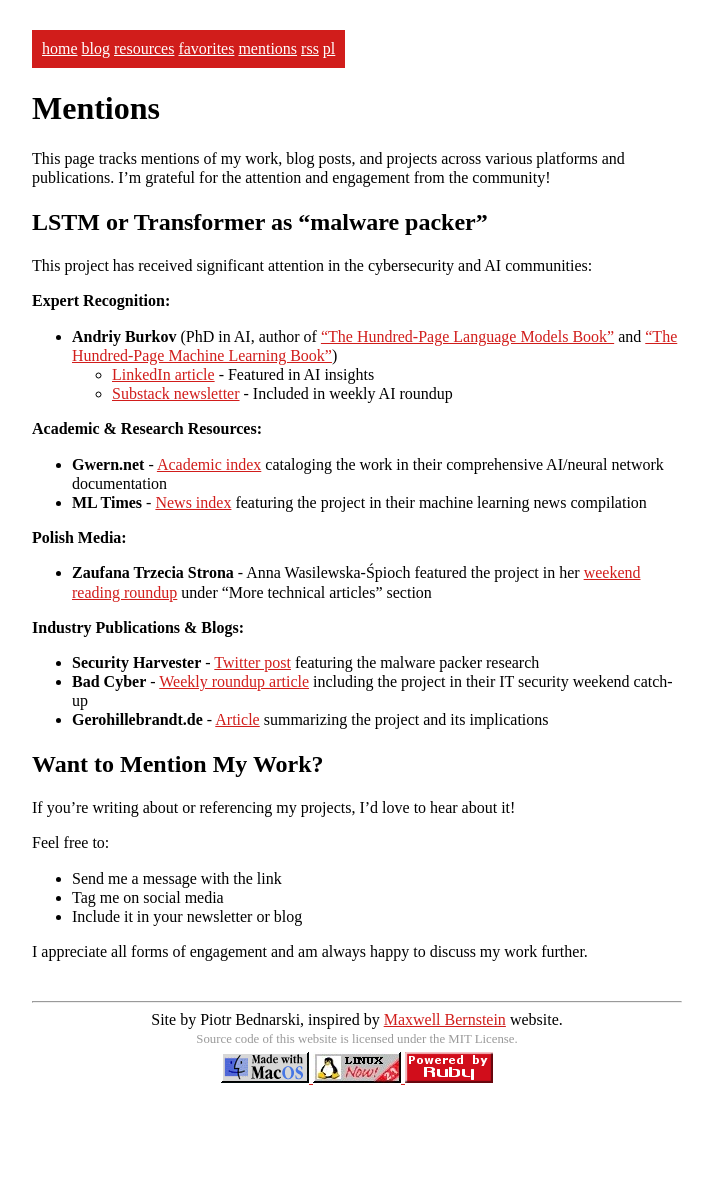
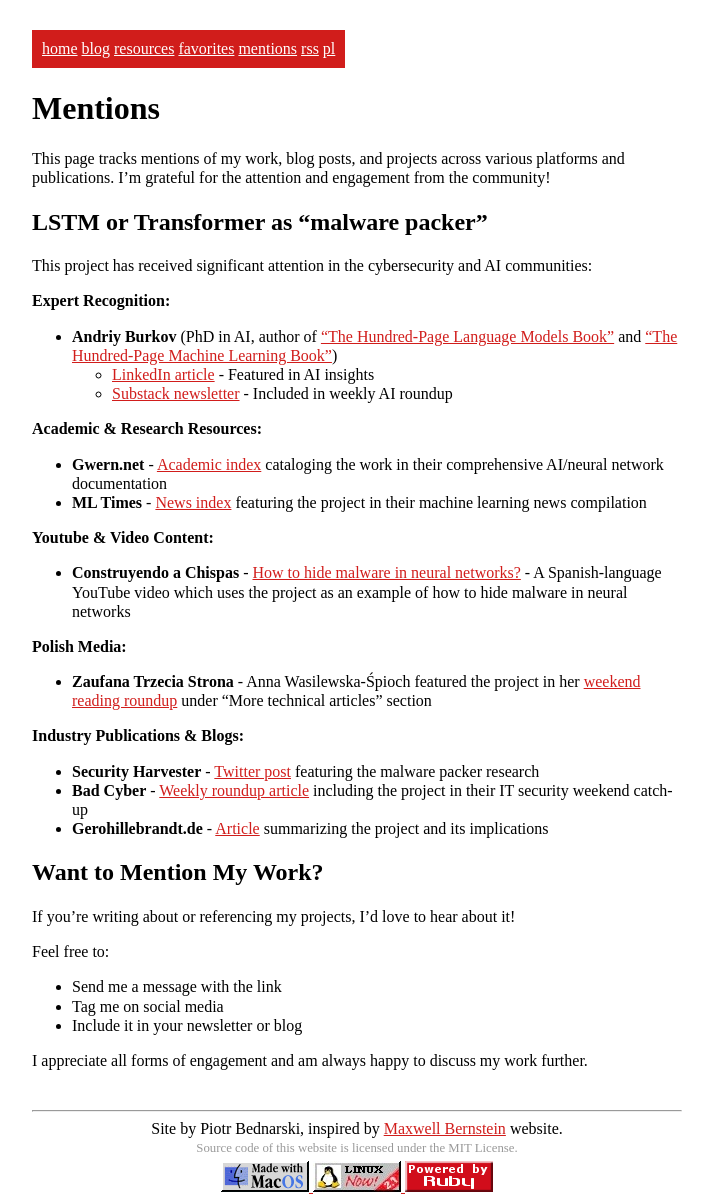
Before and after one commit to piotrmaciejbednarski/piotrmaciejbednarski.github.io, a Jekyll site: the page built from en/mentions.md, in a window 1280 px wide. Shown: the whole page, without its empty margins (283-996 px from the left). Built offline with Jekyll 4.4.1, drawn with Linux system fonts in a browser that asks for light colours; before the commit the page ends 1095 px from its top, so only the background shows below that.

Commit message:
update mentions page

```diff
--- a/en/mentions.md
+++ b/en/mentions.md
@@ -23,6 +23,10 @@ This project has received significant attention in the cybersecurity and AI comm
 - **Gwern.net** - [Academic index](https://gwern.net/doc/ai/nn/rnn/index) cataloging the work in their comprehensive AI/neural network documentation
 - **ML Times** - [News index](https://news.lambda.ai/news/2025-06-30) featuring the project in their machine learning news compilation
 
+**Youtube & Video Content:**
+
+- **Construyendo a Chispas** - [How to hide malware in neural networks?](https://www.youtube.com/watch?v=U-ACTyUEe2w) - A Spanish-language YouTube video which uses the project as an example of how to hide malware in neural networks
+
 **Polish Media:**
 
 - **Zaufana Trzecia Strona** - Anna Wasilewska-Śpioch featured the project in her [weekend reading roundup](https://zaufanatrzeciastrona.pl/post/weekendowa-lektura-odcinek-631-2025-07-06-bierzcie-i-czytajcie/) under "More technical articles" section
```
Also changed, not shown: pl/mentions.md (+4 -0 lines).
